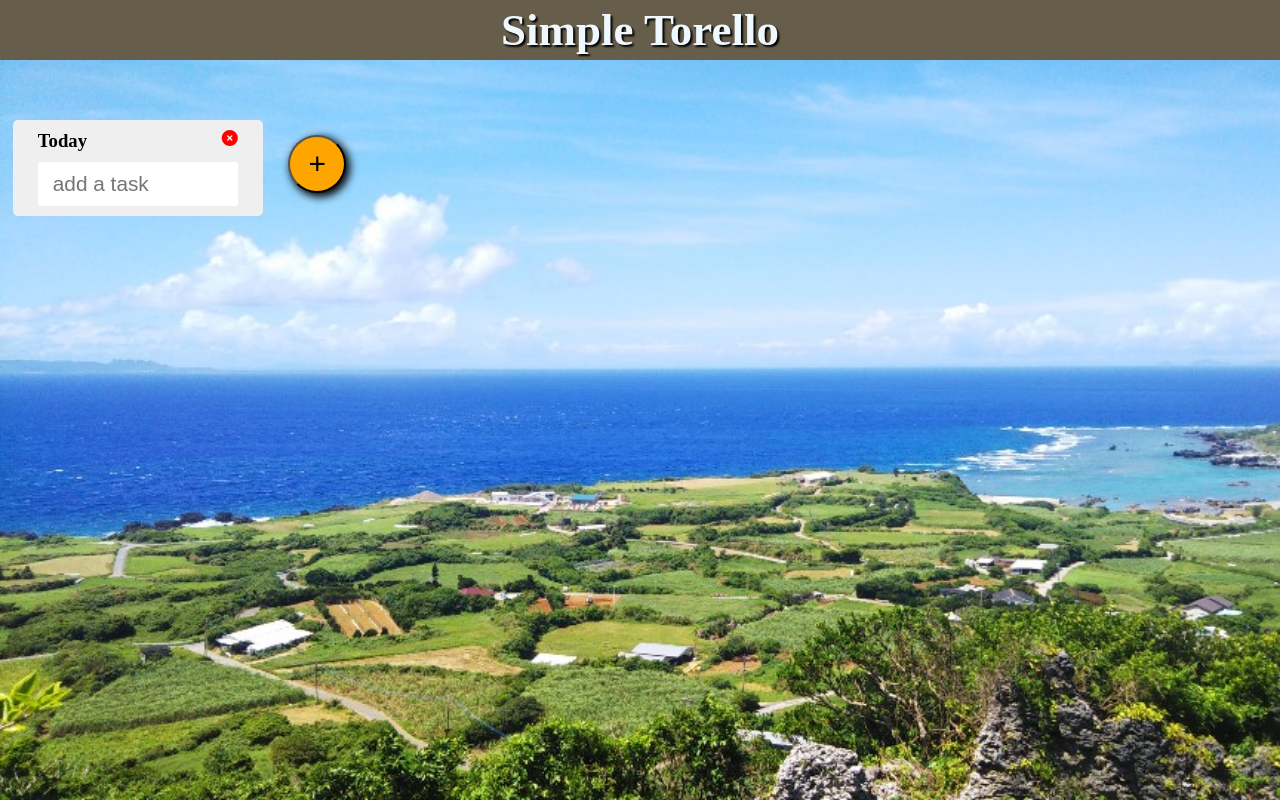
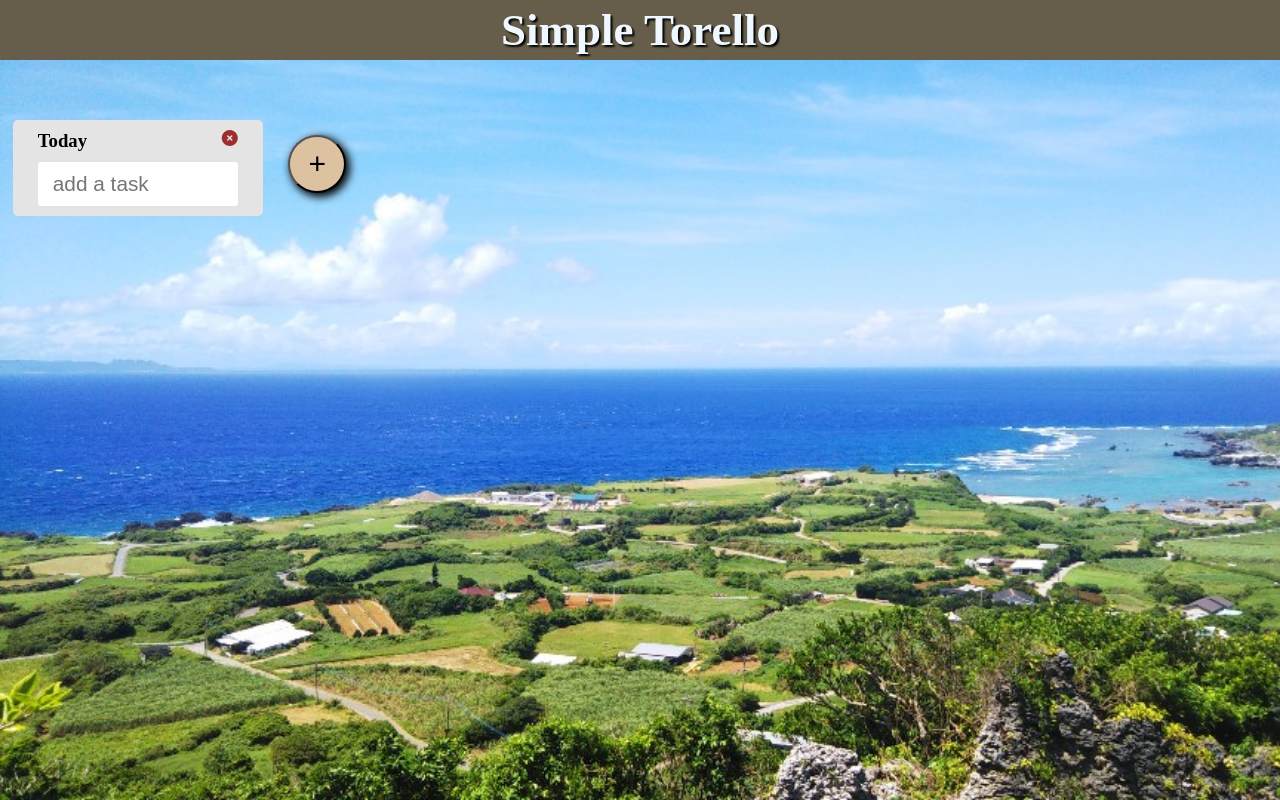
Before and after one commit to yurikondo/torello-clone, a React (Create React App) app: page / in a window 1280 px wide. Built offline with nearby package versions, Linux system fonts and the light colour scheme.

Commit message:
Cssの修正

```diff
--- a/src/components/task/TaskCards.jsx
+++ b/src/components/task/TaskCards.jsx
@@ -26,7 +26,7 @@ const TaskCards = () => {
       <Droppable droppableId="droppable" direction="horizontal">
         {(provided) => (
           <div
-            className="taskCarsArea"
+            className="taskCardsArea"
             {...provided.droppableProps}
             ref={provided.innerRef}
           >
--- a/src/index.css
+++ b/src/index.css
@@ -29,13 +29,13 @@ header {
   width: 250px;
   padding: 10px 25px;
   margin: 10px 1%;
-  background: rgb(239, 239, 239);
+  background-color: rgb(228, 228, 228);
   border-radius: 5px;
 }
 
 .taskCardTitleInputArea {
   margin-bottom: 10px;
-  width: 30%;
+  width: 80%;
   cursor: pointer;
 }
 
@@ -64,9 +64,9 @@ header {
   align-items: center;
   padding: 17px 0;
   margin-top: 10px;
-  background: white;
+  background-color: white;
   border-radius: 5px;
-  box-shadow: 1px 1px 1px rgb(75, 75, 75);
+  box-shadow: 1px 1px 1px 1px rgb(75, 75, 75);
 }
 
 .taskText {
@@ -79,7 +79,7 @@ header {
   border: none;
 }
 
-.taskCarsArea {
+.taskCardsArea {
   display: flex;
   justify-content: flex-start;
   align-items: flex-start;
@@ -95,7 +95,7 @@ header {
   padding: 10px 18px;
   border-radius: 9999px;
   font-size: 30px;
-  background-color: orange;
+  background-color: rgb(221, 194, 162);
   box-shadow: 3px 3px 8px 1px black;
   cursor: pointer;
   transition: all 0.3s;
@@ -113,7 +113,8 @@ header {
 
 .taskCardDeleteBtn{
   border: none;
+  background-color: rgb(228, 228, 228);
   cursor: pointer;
   font-size: 16px;
-  color: red;
+  color: rgb(158, 46, 46);
 }
```
